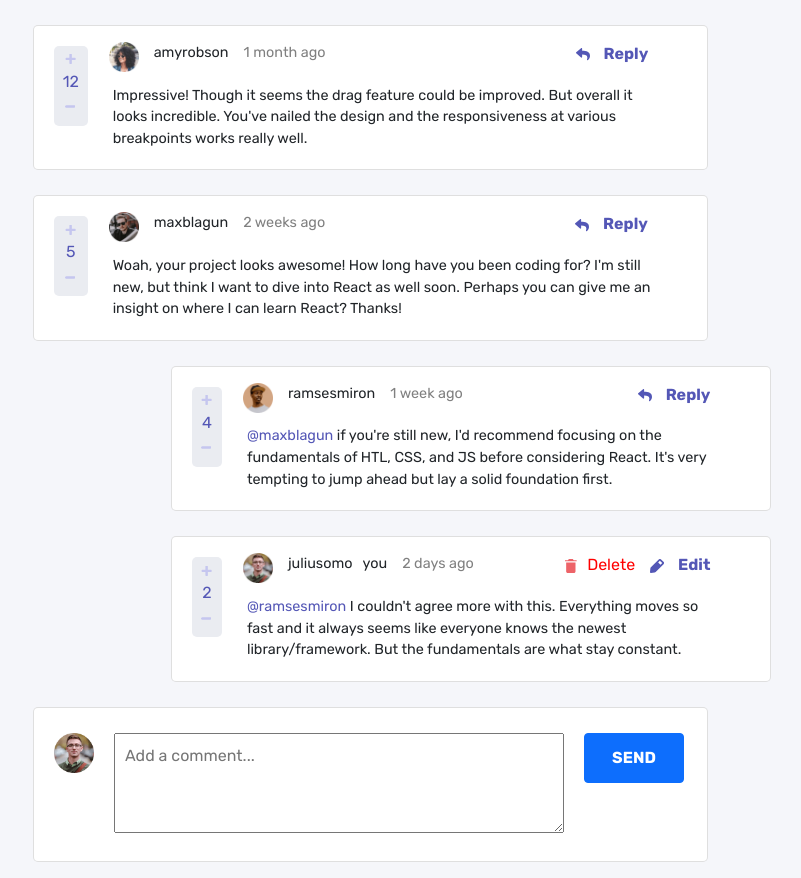
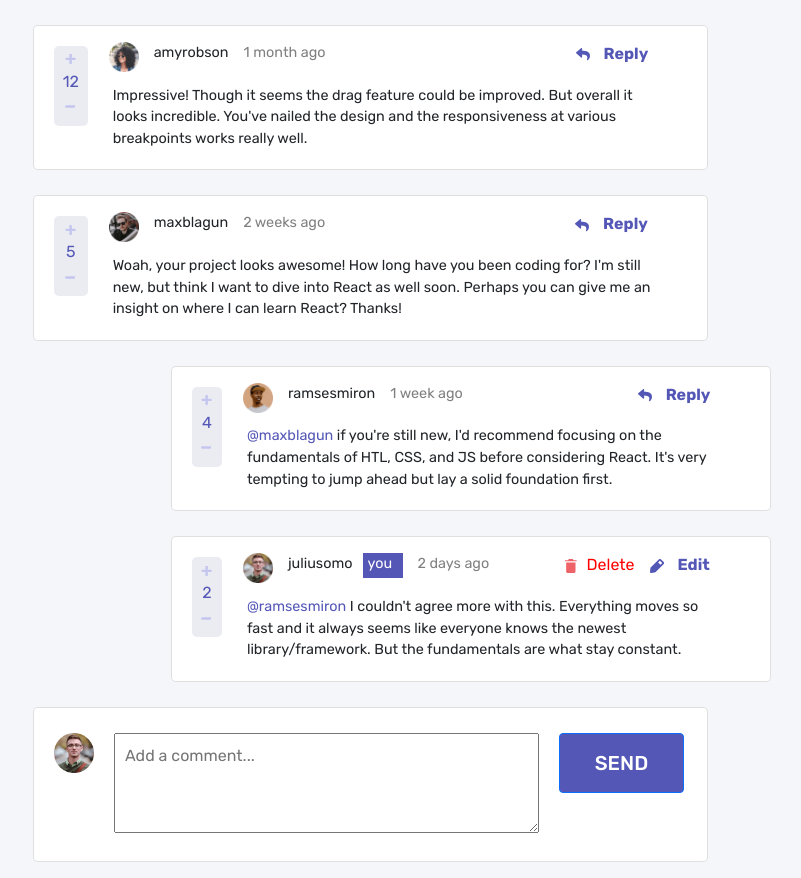
Before and after one commit to xqhuynh/comments-css-challenge, a plain HTML site: page index.html in a window 1280 px wide. Shown: the whole page, without its empty margins (479-1280 px from the left). Drawn offline with nearby package versions, Linux system fonts and the light colour scheme.

Commit message:
Fix edit comment box

```diff
--- a/style.css
+++ b/style.css
@@ -103,7 +103,7 @@ body {
 }
 
 .deleteIcon {
-  padding-left: 53px;
+  padding-left: 37px;
 }
 
 .postContainer {
@@ -119,7 +119,7 @@ body {
 }
 
 .postTextBox {
-  width: 450px;
+  width: 425px;
   height: 100px;
   margin-top: 25px;
   padding: 10px;
@@ -128,7 +128,24 @@ body {
 .btn {
   margin-top: 25px;
   margin-left: 20px;
-  width: 100px;
-  height: 50px;
-  font-weight: 700;
+  width: 125px;
+  height: 60px;
+  font-weight: 500;
+  background-color: hsl(238, 40%, 52%);
+  font-size: 1.25rem;
 }
+
+.you {
+  background-color: hsl(238, 40%, 52%);
+  width: 40px;
+  height: 25px;
+  padding-left: 5px;
+  margin-left: 10px;
+  color: white;
+}
+
+.verticalLine {
+  border-left: 5px solid black;
+  height: 500px;
+  margin-left: 200px;
+}
```
Also changed, not shown: index.html (+3 -0 lines).
